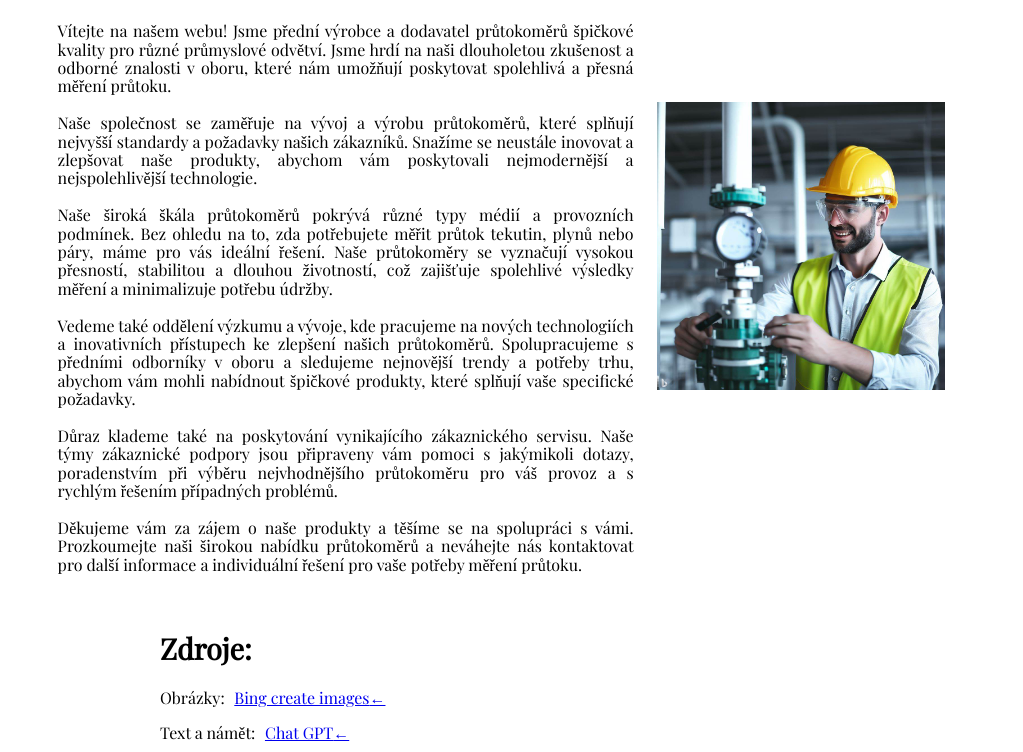
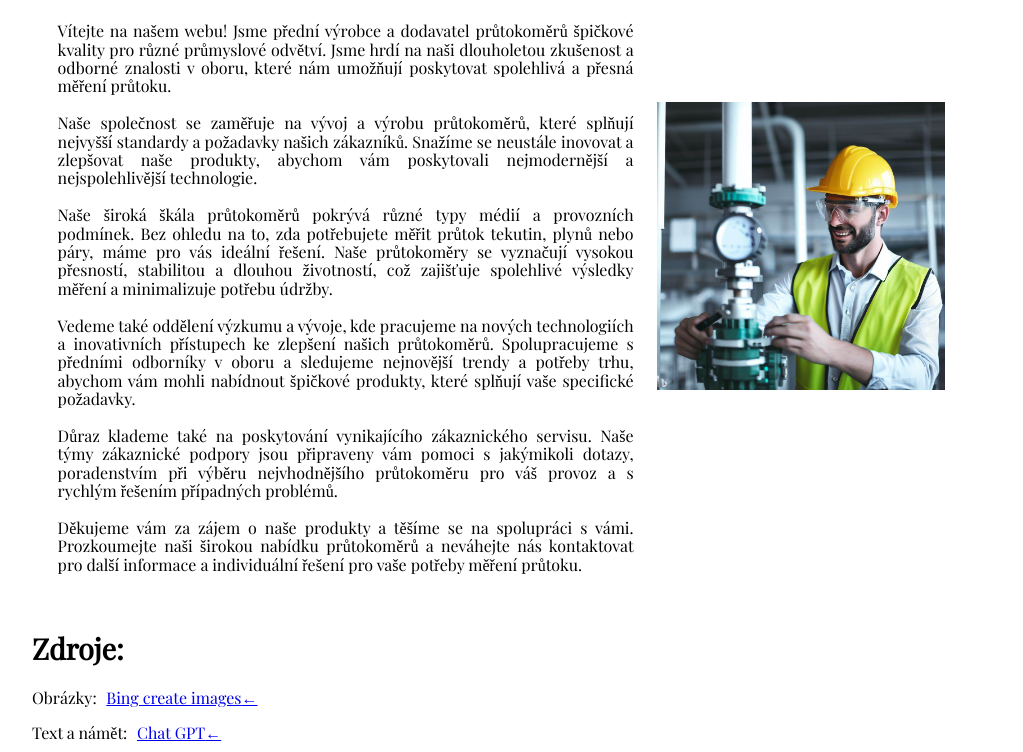
Before and after one commit to pslib-cz/2022-p1b-web-vlastni-web-Vojtechhampl, a plain HTML site: page index.html in a window 1280 px wide. Shown: the part 139-891 px from the top of the page, without its empty margins (128-1151 px from the left). Drawn offline with nearby package versions, Linux system fonts and the light colour scheme.

Commit message:
už_nikdy_prosim_vic

```diff
--- a/css/style.css
+++ b/css/style.css
@@ -20,9 +20,7 @@ article ul{
   list-style-type: none;
 }
 
-article p{
-  padding-left: 10vw;
-}
+
 
 .nabidka{
   padding-left: 10vw;
@@ -87,7 +85,7 @@ article{
 }
 
 article h2{
-  padding-left: 10vw;
+
   font-size: 1.8em;
 }
 
```
